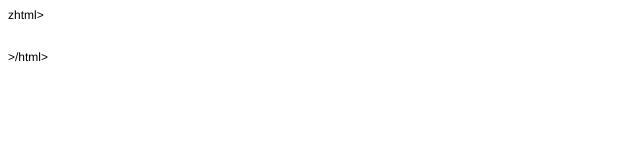
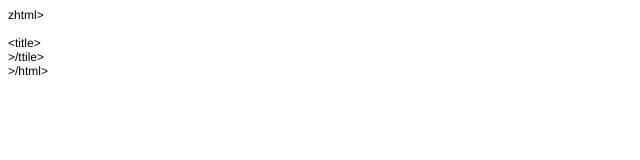
Before and after one commit to gerardomani/AndroidLocalizacion, a plain HTML site: page index.html in a window 1280 px wide. Shown: the full height of the page, 0-640 px from the left. Drawn offline with Linux system fonts and the light colour scheme.

Commit message:
Cambio en index

```diff
--- a/index.html
+++ b/index.html
@@ -14,7 +14,8 @@
 <body>
 <p class="p1">zhtml&gt;</p>
 <p class="p2"><span class="Apple-converted-space"> </span></p>
-<p class="p2"><br></p>
+<p class="p1">&lt;title&gt;</p>
+<p class="p1">&gt;/ttile&gt;</p>
 <p class="p1">&gt;/html&gt;</p>
 </body>
 </html>
```
